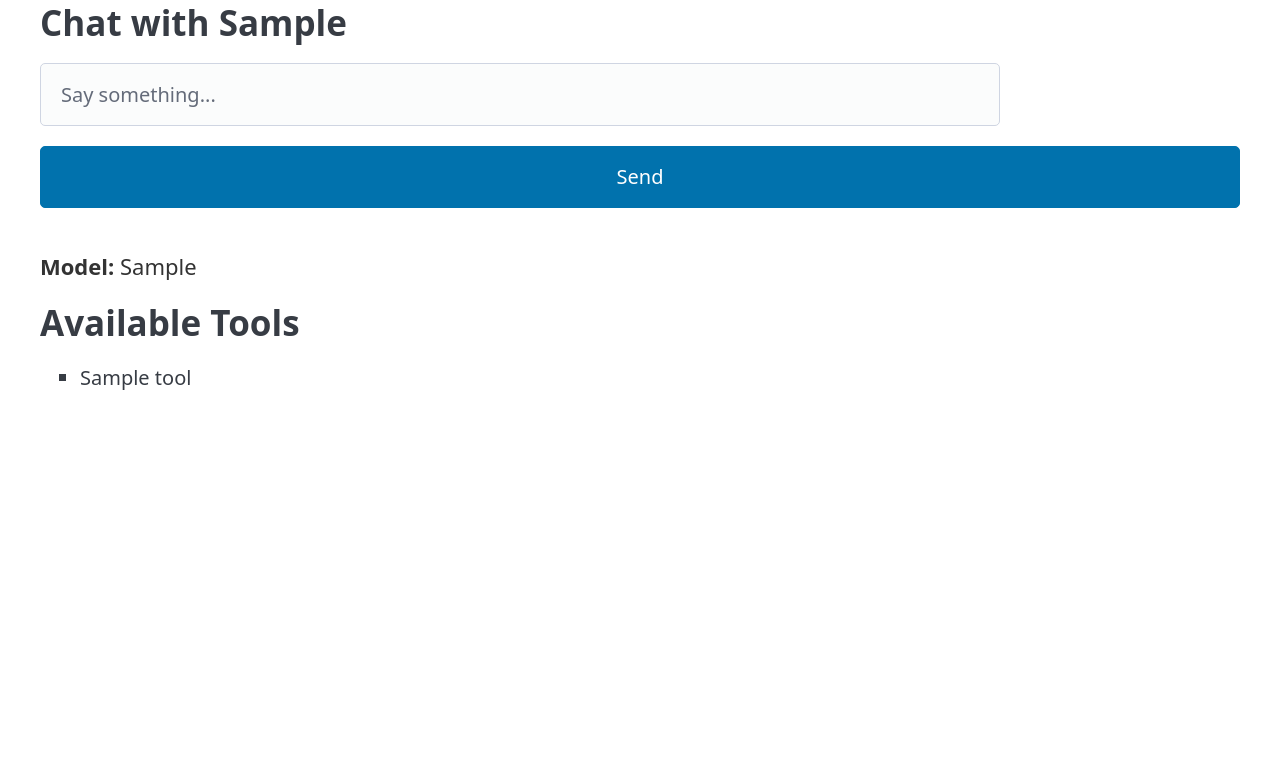
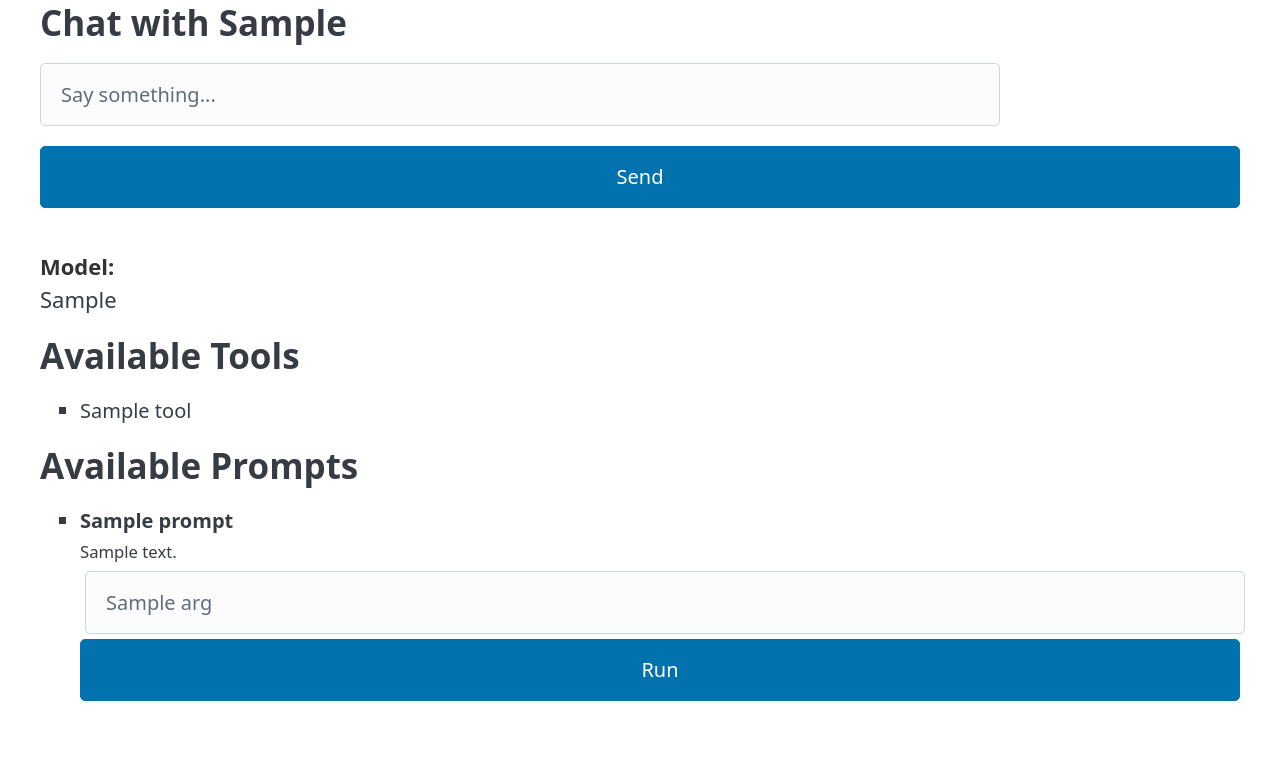
Before and after one commit to cloudnautique/treads, a FastAPI app: template templates/base.html in a window 1280 px wide. Shown: the part 132-893 px from the top of the page. Before the commit the page ends 522 px from the top, so only its background shows below. Run offline with FastAPI, Linux system fonts and the light colour scheme; the template is opened without the code that fills it: most values are stand-ins (such as "Sample title", 1, 10 or a date in 2020); parts of the project's set-up code (start-up, migrations or seed data) failed here and were passed over; some libraries are stand-ins or nearby versions.

Commit message:
chore: prompts working
Signed-off-by: Bill Maxwell <cloudnautique@users.noreply.github.com>

```diff
--- a/app.py
+++ b/app.py
@@ -1,6 +1,6 @@
 from fastapi import FastAPI, Request, Body
 from fastmcp import Client
-from fastmcp.client.transports import StreamableHttpTransport
+from fastmcp.client.transports import StreamableHttpTransport, StdioTransport
 from fastapi.templating import Jinja2Templates
 from fastapi.responses import HTMLResponse
 import os
@@ -21,6 +21,7 @@
 
 # Use explicit StreamableHttpTransport for Nanobot MCP server
 mcp_client = Client(StreamableHttpTransport(url=NANOBOT_MCP_URL))
+prompt_mcp_client = Client(StdioTransport(command="uv", args=["run", "prompts.py"]))
 templates = Jinja2Templates(directory="templates")
 
 nanobot_process = None
@@ -28,6 +29,9 @@
 @app.on_event("startup")
 def start_nanobot():
     global nanobot_process
+    # Merge agent configs before starting nanobot
+    import nanobot_template_util
+    nanobot_template_util.merge_all_configs()
     if nanobot_process is None:
         nanobot_process = subprocess.Popen([
             "nanobot", "run", ".", "--listen-address", "127.0.0.1:8099"
@@ -50,6 +54,28 @@
             print(f"MCP Client is connected? {mcp_client.is_connected()}")
             tools = await mcp_client.list_tools()
             print(f"Tools dump {tools}")
+        # Fetch prompts from prompt MCP server
+        prompts = []
+        try:
+            async with prompt_mcp_client:
+                prompt_objs = await prompt_mcp_client.list_prompts()
+                # Build a list of dicts with name, description, and arguments
+                prompts = [
+                    {
+                        "name": p.name,
+                        "description": getattr(p, "description", ""),
+                        "arguments": [
+                            {
+                                "name": a.name,
+                                "description": getattr(a, "description", ""),
+                                "required": getattr(a, "required", False)
+                            } for a in getattr(p, "arguments", [])
+                        ]
+                    } for p in prompt_objs
+                ]
+            print(f"[DEBUG] Prompts sent to template: {prompts}")
+        except Exception as e:
+            print(f"[WARN] Could not fetch prompts: {e}")
         return templates.TemplateResponse(
             "base.html",
             {
@@ -57,6 +83,7 @@
                 "message": "Welcome to nano-rails!",
                 "openai_model": OPENAI_MODEL,
                 "tools": [tool.name for tool in tools],
+                "prompts": prompts,
                 "error": None,
                 "chat_response": chat_response,
             }
@@ -70,6 +97,7 @@
                 "message": "Could not connect to MCP server or list tools.",
                 "openai_model": OPENAI_MODEL,
                 "tools": [],
+                "prompts": [],
                 "error": str(e),
                 "chat_response": chat_response,
             },
@@ -154,3 +182,18 @@
     async with mcp_client:
         prompt = await mcp_client.get_prompt(name)
     return {"prompt": prompt}
+
+@app.post("/prompt_call")
+async def prompt_call(data: dict = Body(...)):
+    prompt_name = data.get("name")
+    arguments = data.get("arguments", {})
+    try:
+        async with prompt_mcp_client:
+            # Use get_prompt method instead of call
+            result = await prompt_mcp_client.get_prompt(prompt_name, arguments)
+            # result is expected to have 'description' and 'messages'
+            print(f"[DEBUG] Prompt call result: {result}")
+            return {"description": result.description, "messages": result.messages, "text": result.messages[0].content.text}
+    except Exception as e:
+        logging.exception("Prompt call failed")
+        return {"error": str(e)}
--- a/main.py
+++ /dev/null
@@ -1,6 +0,0 @@
-def main():
-    print("Hello from nano-rails!")
-
-
-if __name__ == "__main__":
-    main()
--- a/pyproject.toml
+++ b/pyproject.toml
@@ -9,4 +9,5 @@
     "fastmcp>=2.3.5",
     "jinja2>=3.1.6",
     "openai>=1.79.0",
+    "pyyaml>=6.0.2",
 ]
--- a/templates/base.html
+++ b/templates/base.html
@@ -25,7 +25,7 @@
             </form>
             <div id="chat-response" style="margin-top:1em; font-size:1.1em; color:#333;">
                 {% if chat_response %}
-                    <strong>Model:</strong> {{ chat_response }}
+                    <strong>Model:</strong> <span id="chat-markdown">{{ chat_response|safe }}</span>
                 {% endif %}
             </div>
         </section>
@@ -39,7 +39,27 @@
             {% endfor %}
             </ul>
         </section>
+        <section>
+            <h2>Available Prompts</h2>
+            <ul>
+            {% for prompt in prompts %}
+                <li style="margin-bottom:1em;">
+                    <form class="prompt-form" onsubmit="return callPrompt(event, '{{ prompt.name }}')">
+                        <strong>{{ prompt.name }}</strong>
+                        {% if prompt.description %}<br><small>{{ prompt.description }}</small>{% endif %}
+                        {% for arg in prompt.arguments %}
+                            <input type="text" name="{{ arg.name }}" placeholder="{{ arg.name }}" {% if arg.required %}required{% endif %} style="margin:0.25em;">
+                        {% endfor %}
+                        <button type="submit">Run</button>
+                    </form>
+                </li>
+            {% else %}
+                <li><em>No prompts found.</em></li>
+            {% endfor %}
+            </ul>
+        </section>
     </main>
+    <script src="https://cdn.jsdelivr.net/npm/marked/marked.min.js"></script>
     <script>
     async function sendChat(event) {
         event.preventDefault();
@@ -52,10 +72,61 @@
             body: JSON.stringify({ prompt })
         });
         const data = await res.json();
-        respDiv.innerHTML = `<strong>Model:</strong> ${data.response}`;
+        // Render markdown
+        respDiv.innerHTML = `<strong>Model:</strong> <span id="chat-markdown"></span>`;
+        document.getElementById('chat-markdown').innerHTML = marked.parse(data.response || '');
         document.getElementById('prompt').value = '';
         return false;
     }
+    async function callPrompt(event, promptName) {
+        event.preventDefault();
+        const form = event.target;
+        const args = {};
+        form.querySelectorAll('input').forEach(i => args[i.name] = i.value.trim());
+        const respDiv = document.getElementById('chat-response');
+        respDiv.innerHTML = '<em>Loading prompt...</em>';
+        const res = await fetch('/prompt_call', {
+            method: 'POST',
+            headers: { 'Content-Type': 'application/json' },
+            body: JSON.stringify({ name: promptName, arguments: args })
+        });
+        const data = await res.json();
+        if (data.text) {
+            // Instead of displaying, put the prompt text into the chat input for user review/submit
+            document.getElementById('prompt').value = data.text;
+            document.getElementById('prompt').focus();
+            respDiv.innerHTML = '<em>Prompt loaded into chat box. Edit or send!</em>';
+        } else {
+            respDiv.innerHTML = `<span style='color:red;'>Prompt error: ${data.error || 'Unknown error'}</span>`;
+        }
+        return false;
+    }
+    function insertPrompt(promptName) {
+        document.getElementById('prompt').value = promptName + ': ';
+        document.getElementById('prompt').focus();
+    }
+    function fillPrompt(event, promptName) {
+        event.preventDefault();
+        const form = event.target;
+        let promptText = promptName;
+        const inputs = form.querySelectorAll('input');
+        if (inputs.length > 0) {
+            const args = Array.from(inputs).map(i => i.value.trim()).filter(Boolean);
+            if (args.length > 0) {
+                promptText += ': ' + args.join(', ');
+            }
+        }
+        document.getElementById('prompt').value = promptText;
+        document.getElementById('prompt').focus();
+        return false;
+    }
+    // Render initial chat_response as markdown if present
+    window.addEventListener('DOMContentLoaded', () => {
+        const chatSpan = document.getElementById('chat-markdown');
+        if (chatSpan && chatSpan.textContent) {
+            chatSpan.innerHTML = marked.parse(chatSpan.textContent);
+        }
+    });
     </script>
 </body>
 </html>
```
Also changed, not shown: nanobot_template_util.py (added, +74 -0 lines), prompts.py (added, +23 -0 lines), nanobot_global.yaml (renamed from nanobot.yaml), 2 other files.
